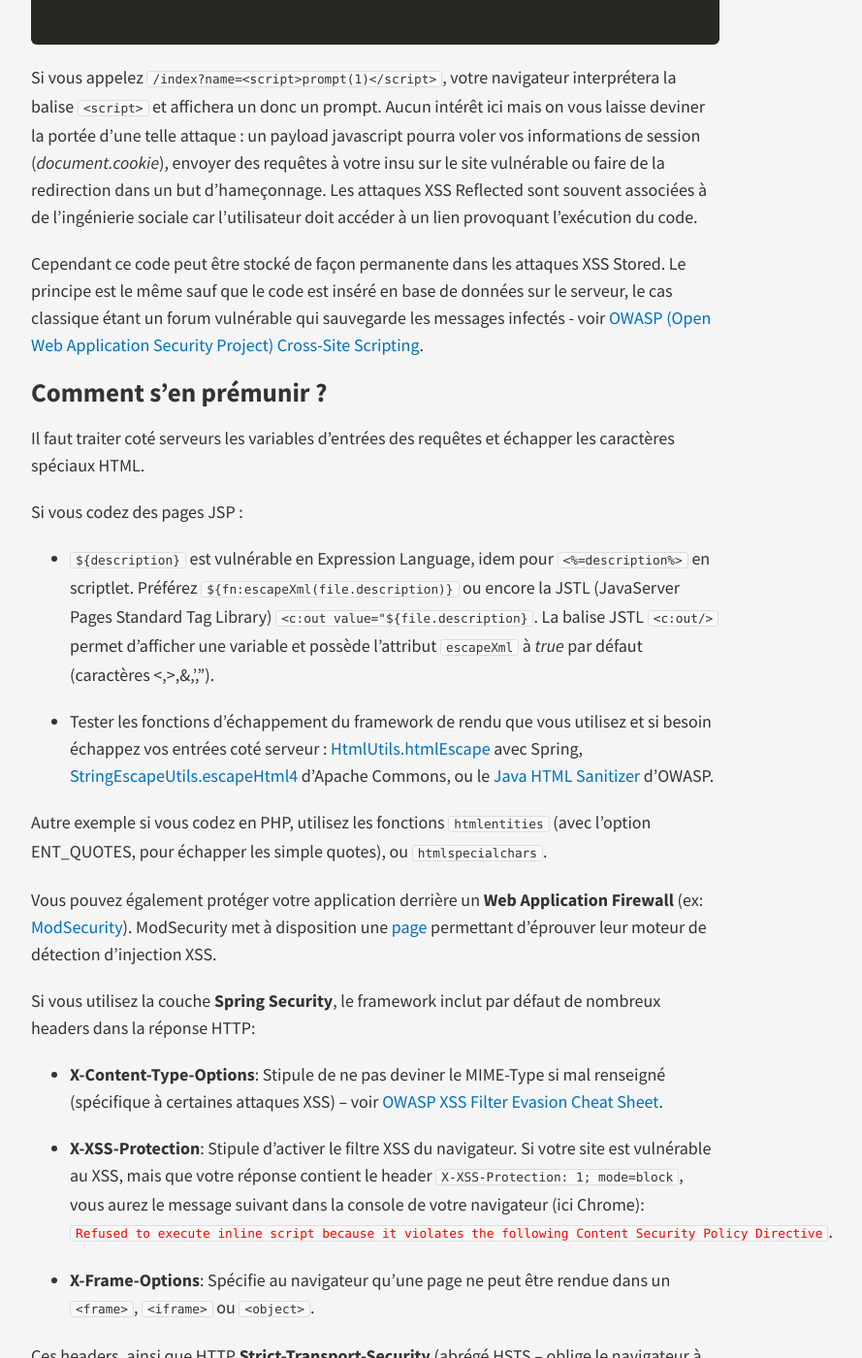
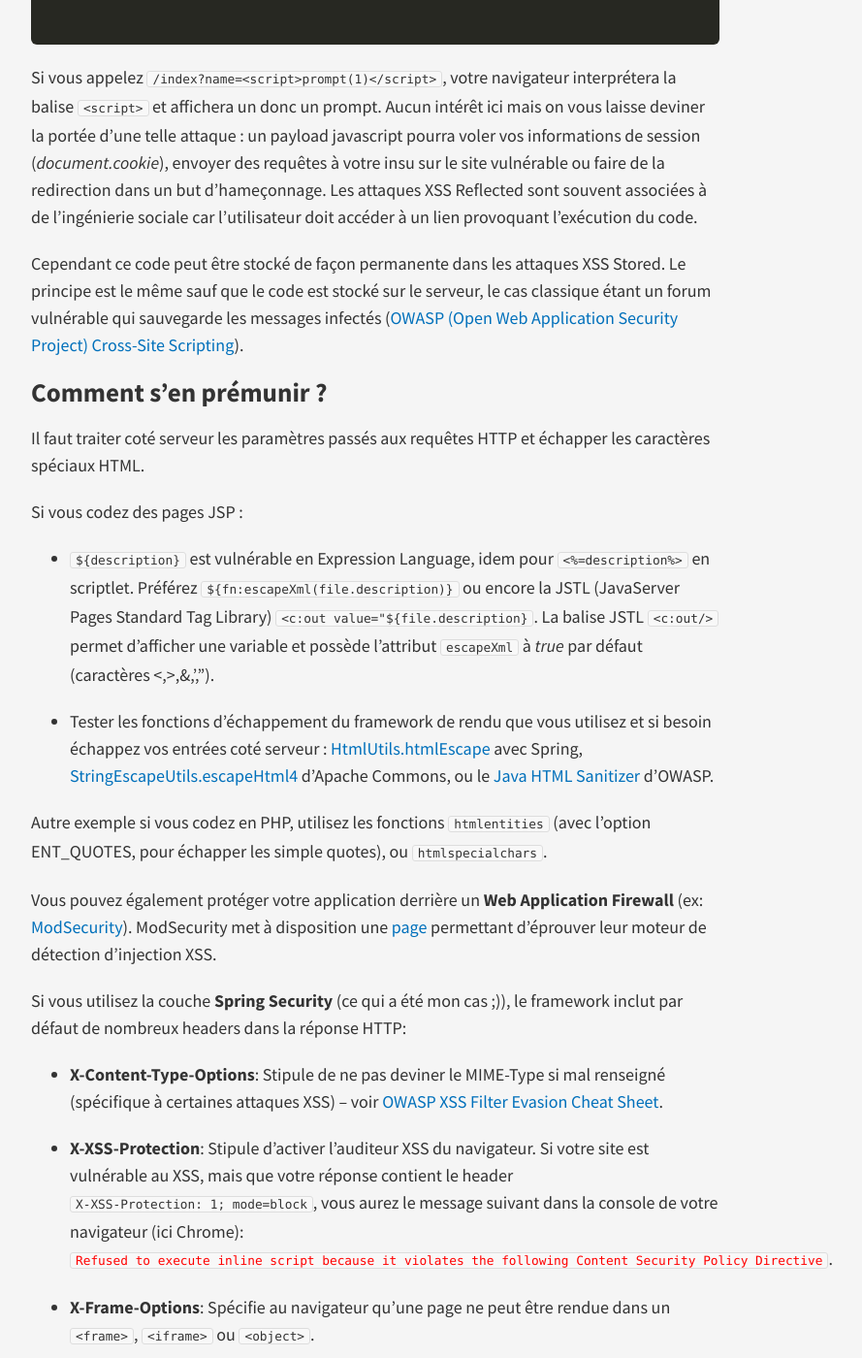
Before and after one commit to phackt/phackt.github.io, a Jekyll site: the page built from _posts/2016-08-09-xss-cors-csrf-partie-1-xss.markdown, in a window 1280 px wide and 1400 px high, scrolled down 1560 px. Shown: the whole window at 97% size, without its empty margins (253-1142 px from the left). Built offline with Jekyll 4.4.1, drawn with Linux system fonts in a browser that asks for light colours; nearby versions of some CDN libraries; comment, search, counter and statistics services are not loaded; some of the changed text lies outside the part shown.

Commit message:
update posts

````diff
--- a/_posts/2016-08-09-xss-cors-csrf-partie-1-xss.markdown
+++ b/_posts/2016-08-09-xss-cors-csrf-partie-1-xss.markdown
@@ -9,7 +9,7 @@ Le XSS, CORS, CSRF... Késako?
 **Que se cache-t-il derrière ces acronymes barbares ?**
 
 Bienvenue dans cette saga qui traitera des notions de XSS, CORS, CSRF et du lien entre elles.
-Vous en avez forcément entendu parler si vous avez été impliqués dans la création d’applications WEB. L’idée de cet article m’est venue suite à la création d’une application WEB "cas d’école" en Java [https://github.com/lepicte/DemoWebApp](https://github.com/lepicte/DemoWebApp). La question que nous nous posons est la suivante : **quelles sont les bonnes pratiques pour sécuriser une application WEB ?**
+Vous en avez forcément entendu parler si vous avez été impliqués dans la création d’applications WEB. L’idée de cet article m’est venue suite à la création d’une application WEB "cas d’école" en Java [https://github.com/phackt/DemoWebApp](https://github.com/phackt/DemoWebApp). La question que nous nous posons est la suivante : **quelles sont les bonnes pratiques pour sécuriser une application WEB ?**
 
 Dans ce premier volet, nous traiterons des attaques de cross-site scripting. Nous ferons le lien par la suite avec les protections CSRF (Cross Site Request Forgery) et les requêtes CORS (Cross Origin Ressource Sharing).
 
@@ -39,12 +39,12 @@ Employee name: <%= name %>
 
 Si vous appelez ```/index?name=<script>prompt(1)</script>```, votre navigateur interprétera la balise ```<script>``` et affichera un donc un prompt. Aucun intérêt ici mais on vous laisse deviner la portée d’une telle attaque : un payload javascript pourra voler vos informations de session (*document.cookie*), envoyer des requêtes à votre insu sur le site vulnérable ou faire de la redirection dans un but d’hameçonnage. Les attaques XSS Reflected sont souvent associées à de l’ingénierie sociale car l’utilisateur doit accéder à un lien provoquant l’exécution du code.
 
-Cependant ce code peut être stocké de façon permanente dans les attaques XSS Stored. Le principe est le même sauf que le code est inséré en base de données sur le serveur, le cas classique étant un forum vulnérable qui sauvegarde les messages infectés - voir [OWASP (Open Web Application Security Project) Cross-Site Scripting](https://www.owasp.org/index.php/Cross-site_Scripting_%28XSS%29 "https://www.owasp.org/index.php/Cross-site_Scripting_%28XSS%29").
+Cependant ce code peut être stocké de façon permanente dans les attaques XSS Stored. Le principe est le même sauf que le code est stocké sur le serveur, le cas classique étant un forum vulnérable qui sauvegarde les messages infectés ([OWASP (Open Web Application Security Project) Cross-Site Scripting](https://www.owasp.org/index.php/Cross-site_Scripting_%28XSS%29)).
 
 Comment s’en prémunir ?
 ====
 
-Il faut traiter coté serveurs les variables d’entrées des requêtes et échapper les caractères spéciaux HTML.
+Il faut traiter coté serveur les paramètres passés aux requêtes HTTP et échapper les caractères spéciaux HTML.
 
 Si vous codez des pages JSP :
 
@@ -56,15 +56,15 @@ Autre exemple si vous codez en PHP, utilisez les fonctions ```htmlentities``` (a
 
 Vous pouvez également protéger votre application derrière un **Web Application Firewall** (ex: [ModSecurity](http://www.modsecurity.org/ "http://www.modsecurity.org/")). ModSecurity met à disposition une [page](https://www.modsecurity.org/crs-demo.html "https://www.modsecurity.org/crs-demo.html") permettant d’éprouver leur moteur de détection d’injection XSS.
 
-Si vous utilisez la couche **Spring Security**, le framework inclut par défaut de nombreux headers dans la réponse HTTP:
+Si vous utilisez la couche **Spring Security** (ce qui a été mon cas ;)), le framework inclut par défaut de nombreux headers dans la réponse HTTP:
 
  - **X-Content-Type-Options**: Stipule de ne pas deviner le MIME-Type si mal renseigné (spécifique à certaines attaques XSS) – voir [OWASP XSS Filter Evasion Cheat Sheet](https://www.owasp.org/index.php/XSS_Filter_Evasion_Cheat_Sheet).
 
- - **X-XSS-Protection**: Stipule d'activer le filtre XSS du navigateur. Si votre site est vulnérable au XSS, mais que votre réponse contient le header ```X-XSS-Protection: 1; mode=block```, vous aurez le message suivant dans la console de votre navigateur (ici Chrome): <span style="color: red">```Refused to execute inline script because it violates the following Content Security Policy Directive```</span>.
+ - **X-XSS-Protection**: Stipule d'activer l'auditeur XSS du navigateur. Si votre site est vulnérable au XSS, mais que votre réponse contient le header ```X-XSS-Protection: 1; mode=block```, vous aurez le message suivant dans la console de votre navigateur (ici Chrome): <span style="color: red">```Refused to execute inline script because it violates the following Content Security Policy Directive```</span>.
 
  - **X-Frame-Options**: Spécifie au navigateur qu'une page ne peut être rendue dans un ```<frame>```, ```<iframe>``` ou ```<object>```.
 
-Ces headers, ainsi que HTTP **Strict-Transport-Security** (abrégé HSTS – oblige le navigateur à requêter sur du HTTPS, utile pour lutter contre le blocage des connexions sécurisées HTTPS avec des outils comme sslstrip lors d'attaques "Man In The Middle"), ou **Content-Security-Policy** (requêtes Cross-Origin) sont par défaut inclus et activés dans la couche Spring Security (voir [Spring Security Headers](http://docs.spring.io/spring-security/site/docs/current/reference/html/headers.html "http://docs.spring.io/spring-security/site/docs/current/reference/html/headers.html")).
+Ces headers, ainsi que HTTP **Strict-Transport-Security** (abrégé HSTS – oblige le navigateur à requêter sur du HTTPS, utile pour lutter contre le blocage des connexions sécurisées HTTPS avec des outils comme sslstrip lors d'attaques "Man In The Middle"), ou **Content-Security-Policy** (requêtes Cross-Origin) sont par défaut inclus et activés dans la couche Spring Security ([Spring Security Headers](http://docs.spring.io/spring-security/site/docs/current/reference/html/headers.html "http://docs.spring.io/spring-security/site/docs/current/reference/html/headers.html")).
 
 Si vous utilisez une autre technologie ou framework, pensez à inclure ces response headers en fonction de vos besoins.
 
--- a/_posts/2016-08-15-xss-cors-csrf-partie-2-xss-cookies-session.markdown
+++ b/_posts/2016-08-15-xss-cors-csrf-partie-2-xss-cookies-session.markdown
@@ -28,7 +28,7 @@ Juste un petit coucou !
 
 Pour notre test nous partirons sur le postulat que *www.site-a.com* est notre *localhost*, et que *www.site-b.com* (le site du pirate qui récupère les infos) correspond au site *http://requestb.in*.
 
-> Le site **http://requestb.in** est très utile pour analyser les requêtes http.
+> Le site **http://requestb.in** est très utile pour analyser les requêtes HTTP.
 
 Lorsque le script est exécuté, ce dernier accède au **document.cookie** qui correspond au cookie du document HTML courant contenant l’id de session. Ce dernier peut ressembler à ceci :
 
@@ -121,7 +121,7 @@ N’y-a-t-il pas une autre méthode que notre XHR pour charger cookie.php?
 </script>
 ```
 
-Bingo, même avec un path défini pour ce cookie, nous avons pu le récupérer, et si vous avez bien retenu votre leçon dans le [volet 1](https://phackt.github.io/xss-cors-csrf-partie-1) de notre saga XSS, vous connaissez la contre-mesure à ce payload : le response header **X-Frame-Options** qui interdit qu’une page soit rendue dans un ```<frame>```, ```<iframe>``` ou ```<object>```. Bien évidemment il est préférable en amont de toujours positionner le flag **HttpOnly**. L’accès au cookie par javascript est peu justifiable dans les développements Web.
+Bingo, même avec un path défini pour ce cookie, nous avons pu le récupérer, et si vous avez bien retenu votre leçon dans le [volet 1](https://phackt.github.io/xss-cors-csrf-partie-1-xss) de notre saga XSS, vous connaissez la contre-mesure à ce payload : le response header **X-Frame-Options** qui interdit qu’une page soit rendue dans un ```<frame>```, ```<iframe>``` ou ```<object>```. Bien évidemment il est préférable en amont de toujours positionner le flag **HttpOnly**. L’accès au cookie par javascript est peu justifiable dans les développements Web.
 
 > *"J’ai activé la console de mon navigateur et je remarque cependant un warning:"*
 
````
Also changed, not shown: other parts of _posts/2016-08-09-xss-cors-csrf-partie-1-xss.markdown (+1 -1 lines), other parts of _posts/2016-08-15-xss-cors-csrf-partie-2-xss-cookies-session.markdown (+1 -1 lines).
